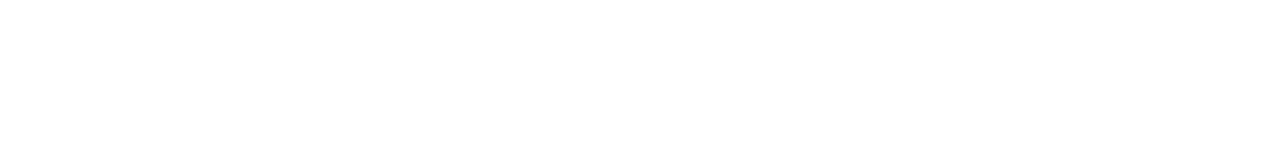
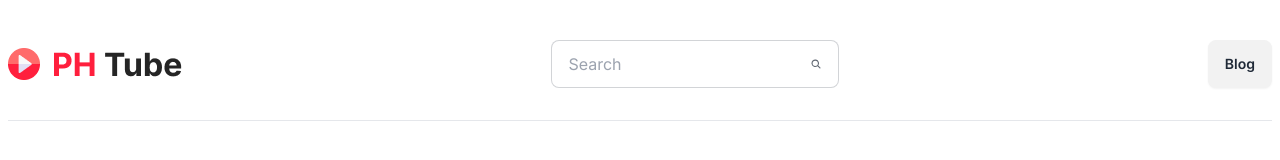
Before and after one commit to Nabilabintaakter/PHero-tube, a plain HTML site: page index.html in a window 1280 px wide. Drawn offline with nearby package versions, Linux system fonts and the light colour scheme.

Commit message:
added navbar section

```diff
--- a/index.html
+++ b/index.html
@@ -1,5 +1,5 @@
 <!DOCTYPE html>
-<html lang="en" data-theme ="light">
+<html lang="en" data-theme="light">
 
 <head>
     <meta charset="UTF-8">
@@ -16,7 +16,7 @@
         href="https://fonts.googleapis.com/css2?family=Inter:ital,opsz,wght@0,14..32,100..900;1,14..32,100..900&display=swap"
         rel="stylesheet">
     <style>
-        .font-inter{
+        .font-inter {
             font-family: "Inter", sans-serif;
         }
     </style>
@@ -24,9 +24,25 @@
 </head>
 
 <body class="font-inter">
-    <header>
-        <nav>
-
+    <header class="container mx-auto px-2">
+        <nav class="flex justify-between items-center mt-4 pb-3 md:mt-10 md:pb-8 border-b">
+            <div class="logo w-28 h-6 md:w-[175px] md:h-[39px]">
+                <img class="w-full h-full" src="./assets/Logo.png" alt="">
+            </div>
+            <div class="search w-28 md:w-72">
+                <label class="input input-bordered flex items-center gap-2">
+                    <input type="text" class="grow" placeholder="Search" />
+                    <svg xmlns="http://www.w3.org/2000/svg" viewBox="0 0 16 16" fill="currentColor"
+                        class="h-4 w-4 opacity-70">
+                        <path fill-rule="evenodd"
+                            d="M9.965 11.026a5 5 0 1 1 1.06-1.06l2.755 2.754a.75.75 0 1 1-1.06 1.06l-2.755-2.754ZM10.5 7a3.5 3.5 0 1 1-7 0 3.5 3.5 0 0 1 7 0Z"
+                            clip-rule="evenodd" />
+                    </svg>
+                </label>
+            </div>
+            <div class="blog">
+                <button class="btn btn-md">Blog</button>
+            </div>
         </nav>
     </header>
     <main>
```
Also changed, not shown: tailwind.config.js (added).
